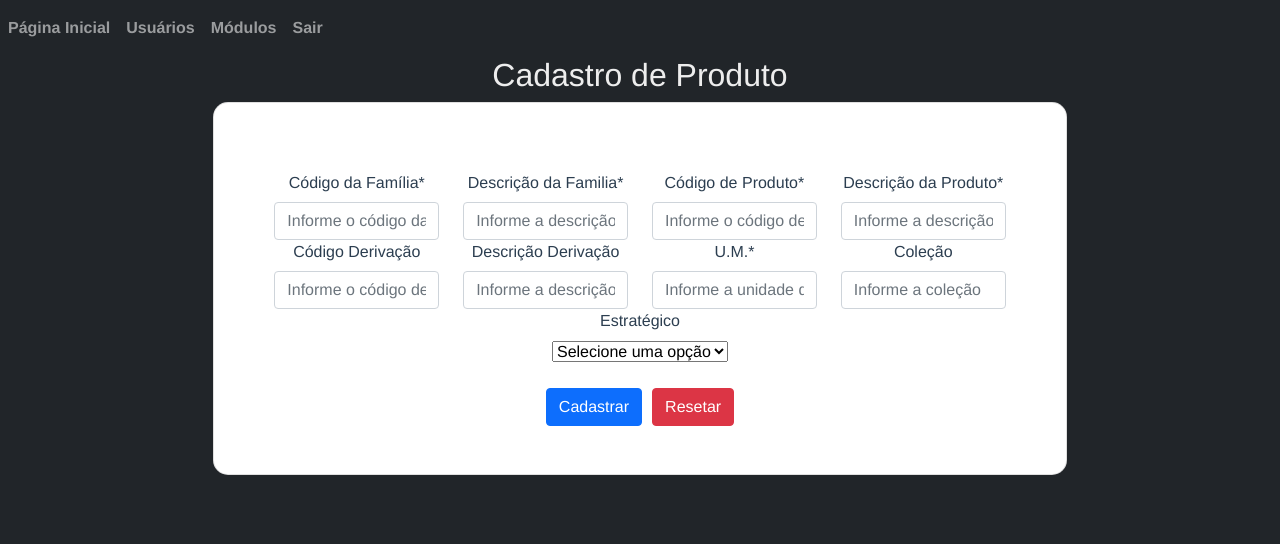
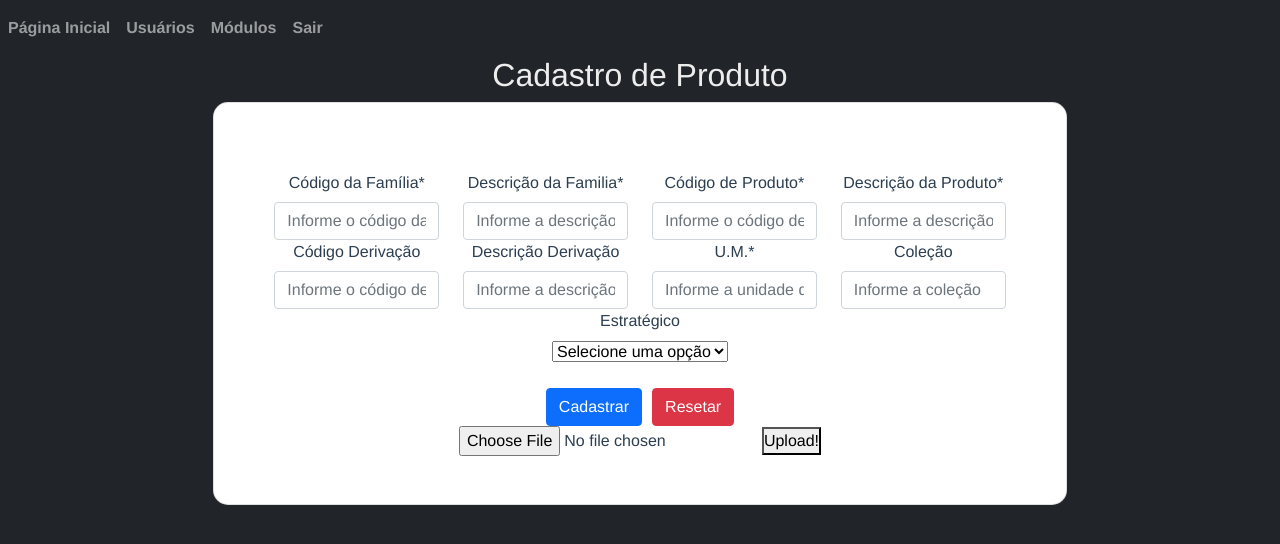
Before and after one commit to JeffersonCarvalhoJr/SScot, a Vue app: page /products in a window 1280 px wide. Shown: the top 544 px of the page. Built offline with nearby package versions, Linux system fonts and the light colour scheme; what vue-the-mask would draw is missing.

Commit message:
trabalho 2804

```diff
--- a/src/views/buyer_manager/MainProducts.vue
+++ b/src/views/buyer_manager/MainProducts.vue
@@ -113,6 +113,10 @@
           <b-button type="reset" variant="danger">Resetar</b-button>
         </b-form>
       </b-container>
+      <div>
+        <input type="file" @change="uploadFile" ref="file" />
+        <button @click="submitFile">Upload!</button>
+      </div>
     </div>
   </main>
 </template>
@@ -141,7 +145,7 @@ export default {
     };
   },
   methods: {
-    onSubmit () {
+    onSubmit() {
       alert("Produto Cadastrado");
     },
     register() {
@@ -166,6 +170,21 @@ export default {
           this.error = msgErro;
         });
     },
+    uploadFile() {
+      this.Images = this.$refs.file.files[0];
+    },
+    submitFile() {
+      const formData = new FormData();
+      console.log("teste");
+      formData.append("file", this.Images);
+      const headers = { "Content-Type": "multipart/form-data" };
+      axios
+        .post("http://localhost:5000/upload", formData, { headers })
+        .then((res) => {
+          res.data.files; // binary representation of the file
+          res.status; // HTTP status
+        });
+    },
   },
 };
 </script>
```
